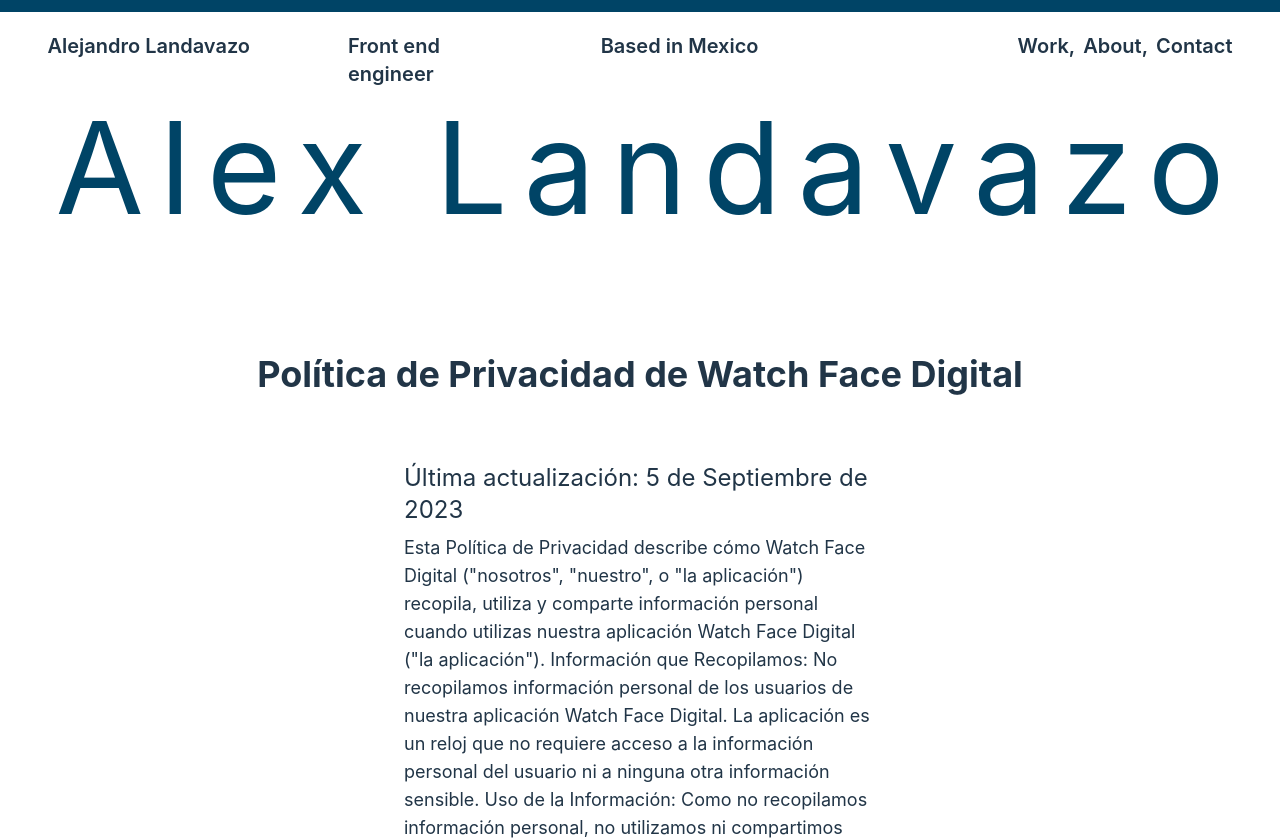
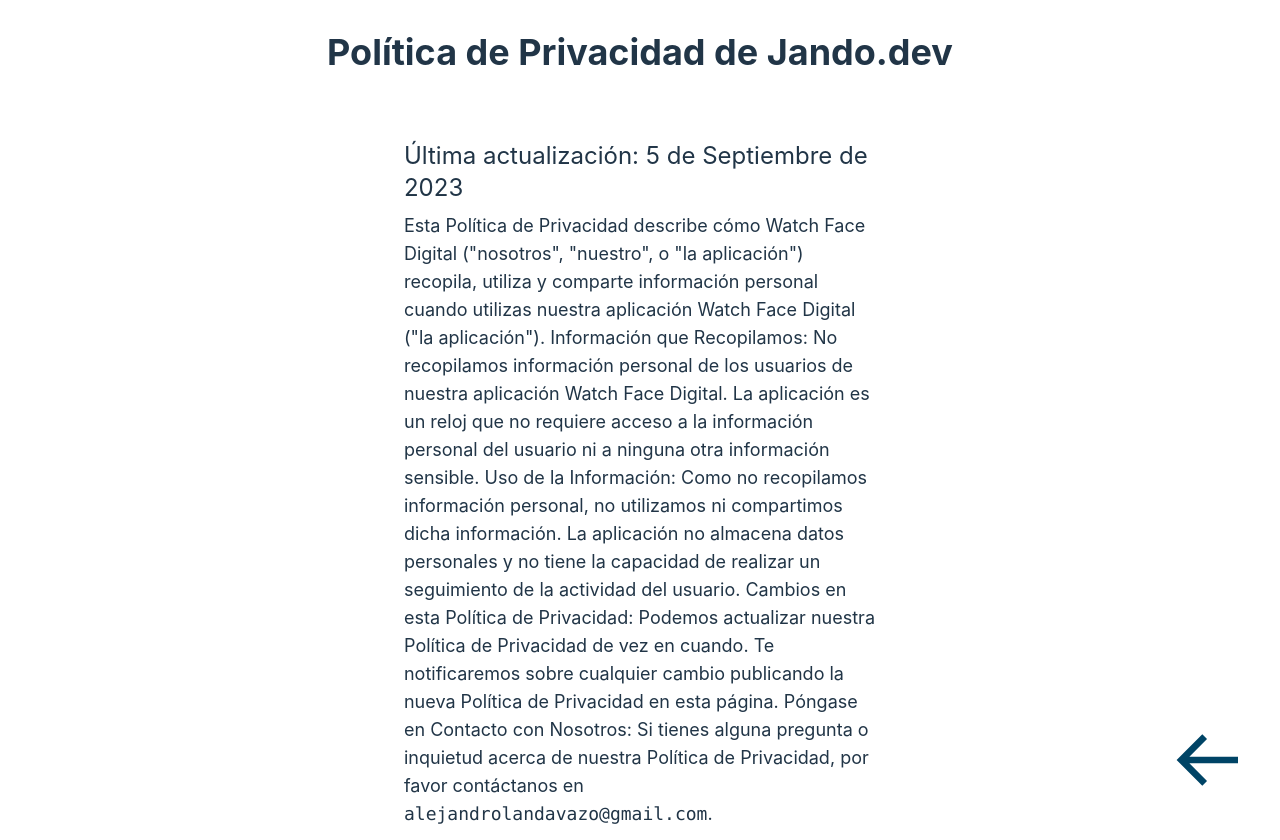
Before and after one commit to alexlandavazo/react-portfolio, a React (Vite) app: page /privacy in a window 1280 px wide. Shown: the top 840 px of the page. Built offline with nearby package versions, Linux system fonts and the light colour scheme; a web font is replaced by a local one.

Commit message:
Add Error boundury

```diff
--- a/package.json
+++ b/package.json
@@ -11,9 +11,14 @@
   "dependencies": {
     "autoprefixer": "^10.4.13",
     "framer-motion": "^8.4.3",
+    "localforage": "^1.10.0",
+    "match-sorter": "^6.3.1",
     "path": "^0.12.7",
     "react": "^18.2.0",
     "react-dom": "^18.2.0",
+    "react-icons": "^4.11.0",
+    "react-router-dom": "^6.16.0",
+    "sort-by": "^1.2.0",
     "tailwindcss": "^3.2.4",
     "url": "^0.11.0"
   },
--- a/src/main.tsx
+++ b/src/main.tsx
@@ -1,10 +1,29 @@
-import React from 'react'
-import ReactDOM from 'react-dom/client'
-import App from './App'
-import './index.css'
+import React from "react";
+import ReactDOM from "react-dom/client";
+import App from "./App";
+import "./index.css";
+import { createBrowserRouter, RouterProvider } from "react-router-dom";
+import ErrorPage from "./pages/Error";
+import Privacy from "./pages/Privacy";
 
-ReactDOM.createRoot(document.getElementById('root') as HTMLElement).render(
+const router = createBrowserRouter([
+  {
+    path: "/",
+    element: (
+      <div>
+        <App />
+      </div>
+    ),
+    errorElement: <ErrorPage />,
+  },
+  {
+    path: "/privacy",
+    element: <Privacy />,
+  },
+]);
+
+ReactDOM.createRoot(document.getElementById("root") as HTMLElement).render(
   <React.StrictMode>
-    <App />
-  </React.StrictMode>,
-)
+    <RouterProvider router={router} />
+  </React.StrictMode>
+);
--- /dev/null
+++ b/src/pages/Privacy.tsx
@@ -0,0 +1,42 @@
+import React from "react";
+import { Link } from "react-router-dom";
+import { BiArrowBack } from "react-icons/bi";
+const Privacy = () => {
+  return (
+    <div>
+      <h1 className="text-4xl font-bold text-center">
+        Política de Privacidad de Jando.dev
+      </h1>
+      <article className="max-w-lg p-5 my-0 mx-auto">
+        <h2>Última actualización: 5 de Septiembre de 2023</h2>
+        <p>
+          Esta Política de Privacidad describe cómo Watch Face Digital
+          ("nosotros", "nuestro", o "la aplicación") recopila, utiliza y
+          comparte información personal cuando utilizas nuestra aplicación Watch
+          Face Digital ("la aplicación"). Información que Recopilamos: No
+          recopilamos información personal de los usuarios de nuestra aplicación
+          Watch Face Digital. La aplicación es un reloj que no requiere acceso a
+          la información personal del usuario ni a ninguna otra información
+          sensible. Uso de la Información: Como no recopilamos información
+          personal, no utilizamos ni compartimos dicha información. La
+          aplicación no almacena datos personales y no tiene la capacidad de
+          realizar un seguimiento de la actividad del usuario. Cambios en esta
+          Política de Privacidad: Podemos actualizar nuestra Política de
+          Privacidad de vez en cuando. Te notificaremos sobre cualquier cambio
+          publicando la nueva Política de Privacidad en esta página. Póngase en
+          Contacto con Nosotros: Si tienes alguna pregunta o inquietud acerca de
+          nuestra Política de Privacidad, por favor contáctanos en{" "}
+          <code>alejandrolandavazo@gmail.com</code>.
+        </p>
+      </article>
+      <Link
+        to="/"
+        className="absolute w-20 right-0 bottom-0 mr-8 text-primary hover:text-white"
+      >
+        <BiArrowBack className="h-20 w-20 " />
+      </Link>
+    </div>
+  );
+};
+
+export default Privacy;
--- a/tailwind.config.cjs
+++ b/tailwind.config.cjs
@@ -1,10 +1,11 @@
 /** @type {import('tailwindcss').Config} */
 module.exports = {
-  content: ['./index.html', './src/**/*.{js,ts,jsx,tsx}'],
+  content: ["./index.html", "./src/**/*.{js,ts,jsx,tsx}"],
   theme: {
     extend: {
       colors: {
-        primary: '#004466',
+        primary: "#004466",
+        secondary: "#E1DFDE",
       },
     },
   },
```
Also changed, not shown: 1 other file (tests, documents, lock files or other folders).
